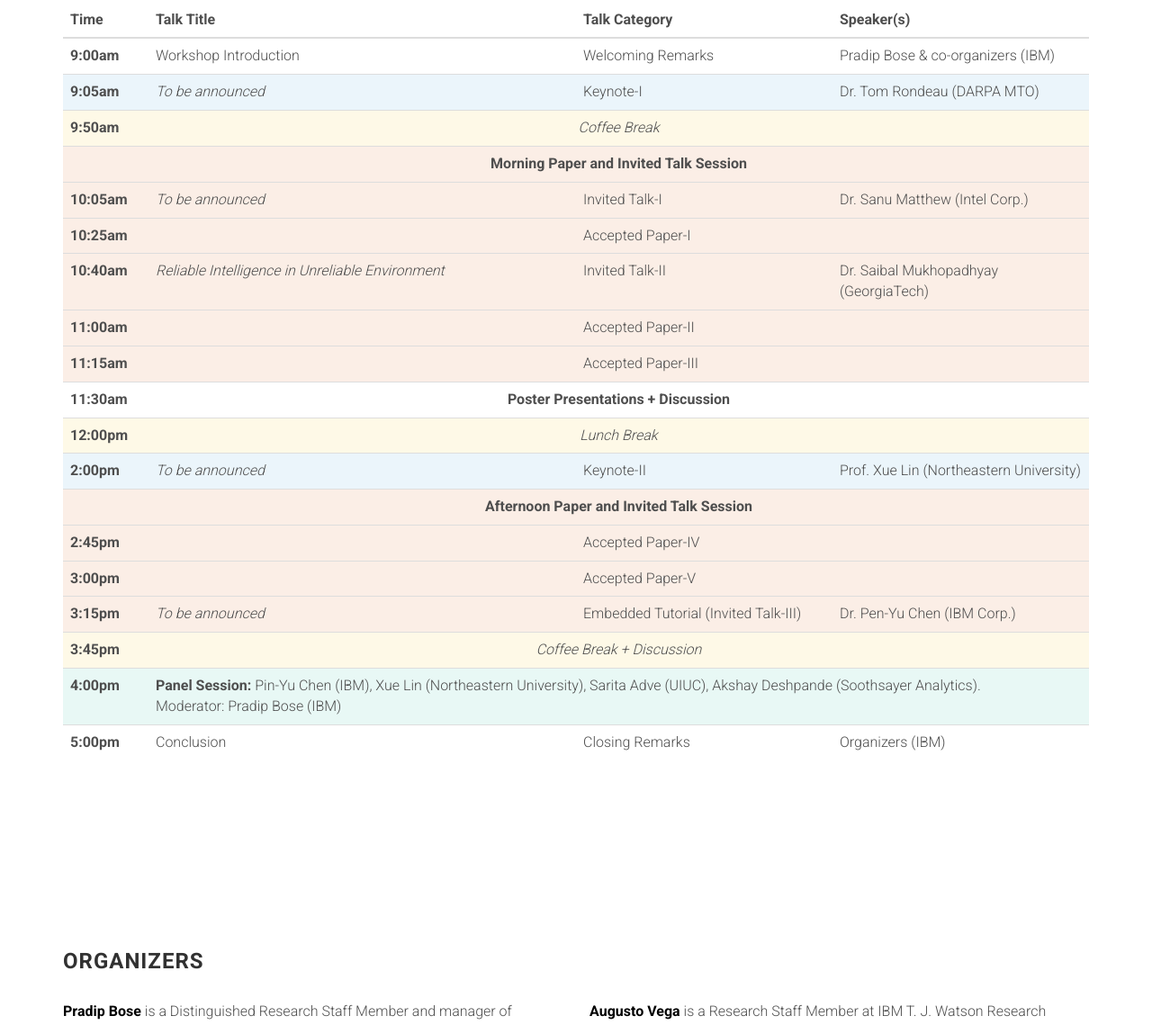
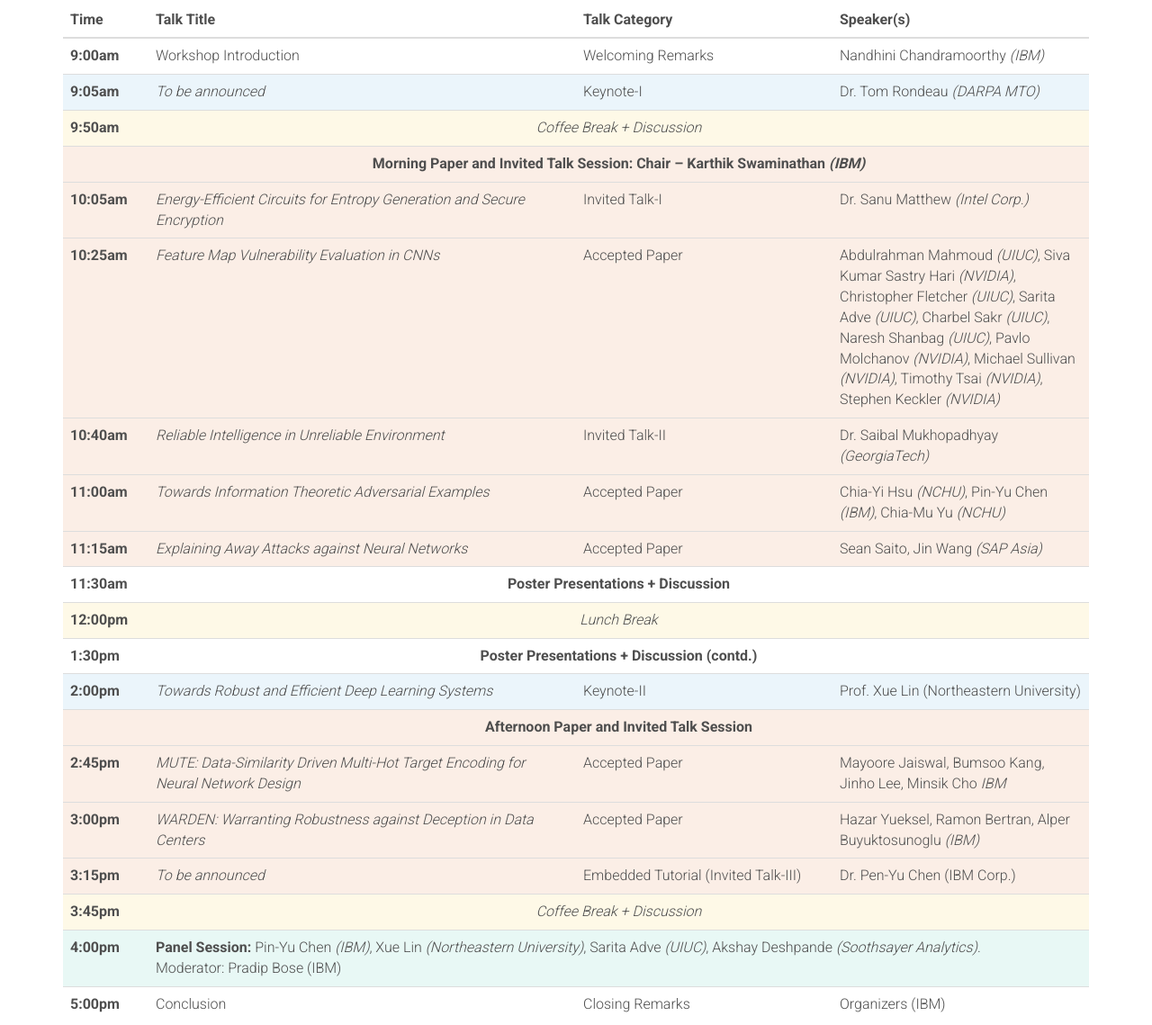
Before and after one commit to augustojv/sara-workshop-2020, a website: page index.html in a window 1280 px wide. Shown: the part 2760-3899 px from the top of the page at 90% size. Drawn offline with Linux system fonts and the light colour scheme; files whose address does not match are found by name.

Commit message:
Program updated

```diff
--- a/index.html
+++ b/index.html
@@ -371,51 +371,53 @@
                           <th scope="row">9:00am</th>
                           <td>Workshop Introduction</td>
 						  <td>Welcoming Remarks</td>
-						  <td>Pradip Bose & co-organizers (IBM)</td>
+						  <td>Nandhini  Chandramoorthy <em>(IBM)</em></td>
                         </tr>
                         <tr bgcolor="#EBF5FB">
                           <th scope="row">9:05am</th>
                           <td><em>To be announced</em></td>
 						  <td>Keynote-I</td>
-						  <td>Dr. Tom Rondeau (DARPA MTO)</td>
+						  <td>Dr. Tom Rondeau <em>(DARPA MTO)</em></td>
                         </tr>
                         <tr bgcolor="#FEF9E7">
                           <th scope="row">9:50am</th>
-                          <td colspan="3" align="center"><i>Coffee Break</i></td>
+                          <td colspan="3" align="center"><em>Coffee Break + Discussion</em></td>
                         </tr>
                         <tr bgcolor="#FBEEE6">
                           <th scope="row"></th>
-                          <td colspan="3" align="center"><strong>Morning Paper and Invited Talk Session</strong></td>
+                          <td colspan="3" align="center"><strong>Morning Paper and Invited Talk Session: Chair – Karthik Swaminathan <em>(IBM)</em></strong></td>
                         </tr>
                         <tr bgcolor="#FBEEE6">
                           <th scope="row">10:05am</th>
-                          <td><em>To be announced</em></td>
+                          <td><em>Energy-Efficient Circuits for Entropy Generation and Secure Encryption</em></td>
 						  <td>Invited Talk-I</td>
-						  <td>Dr. Sanu Matthew (Intel Corp.)</td>
+						  <td>Dr. Sanu Matthew <em>(Intel Corp.)</em></td>
                         </tr>
                         <tr bgcolor="#FBEEE6">
                           <th scope="row">10:25am</th>
-                          <td><em></em></td>
-						  <td>Accepted Paper-I</td>
-						  <td></td>
+                          <td><em>Feature Map Vulnerability Evaluation in CNNs</em></td>
+						  <td>Accepted Paper</td>
+						  <td>Abdulrahman Mahmoud <em>(UIUC)</em>, Siva Kumar Sastry Hari <em>(NVIDIA)</em>, Christopher Fletcher <em>(UIUC)</em>, Sarita Adve <em>(UIUC)</em>,
+							  Charbel Sakr <em>(UIUC)</em>, Naresh Shanbag <em>(UIUC)</em>, Pavlo Molchanov <em>(NVIDIA)</em>, Michael Sullivan <em>(NVIDIA)</em>,
+							  Timothy Tsai <em>(NVIDIA)</em>, Stephen Keckler <em>(NVIDIA)</em></td>
                         </tr>
                         <tr bgcolor="#FBEEE6">
                           <th scope="row">10:40am</th>
                           <td><em>Reliable Intelligence in Unreliable Environment</em></td>
 						  <td>Invited Talk-II</td>
-						  <td>Dr. Saibal Mukhopadhyay (GeorgiaTech)</td>
+						  <td>Dr. Saibal Mukhopadhyay <em>(GeorgiaTech)</em></td>
                         </tr>
                         <tr bgcolor="#FBEEE6">
                           <th scope="row">11:00am</th>
-                          <td><em></em></td>
-						  <td>Accepted Paper-II</td>
-						  <td></td>
+                          <td><em>Towards Information Theoretic Adversarial Examples</em></td>
+						  <td>Accepted Paper</td>
+						  <td>Chia-Yi Hsu <em>(NCHU)</em>,  Pin-Yu Chen <em>(IBM)</em>, Chia-Mu Yu <em>(NCHU)</em></td>
                         </tr>
                         <tr bgcolor="#FBEEE6">
                           <th scope="row">11:15am</th>
-                          <td><em></em></td>
-						  <td>Accepted Paper-III</td>
-						  <td></td>
+                          <td><em>Explaining Away Attacks against Neural Networks</em></td>
+						  <td>Accepted Paper</td>
+						  <td>Sean Saito, Jin Wang <em>(SAP Asia)</em></td>
                         </tr>
                         <tr>
                           <th scope="row">11:30am</th>
@@ -426,9 +428,13 @@
                           <td colspan="3" align="center"><i>Lunch Break</i></td>
                         </tr>
                         <tr>
+                          <th scope="row">1:30pm</th>
+                          <td colspan="3" align="center"><strong>Poster Presentations + Discussion (contd.)</strong></td>
+                        </tr>
+                        <tr>
                         <tr bgcolor="#EBF5FB">
                           <th scope="row">2:00pm</th>
-                          <td><em>To be announced</em></td>
+                          <td><em>Towards Robust and Efficient Deep Learning Systems</em></td>
 						  <td>Keynote-II</td>
 						  <td>Prof. Xue Lin (Northeastern University)</td>
                         </tr>
@@ -438,15 +444,15 @@
                         </tr>
                         <tr bgcolor="#FBEEE6">
                           <th scope="row">2:45pm</th>
-                          <td><em></em></td>
-						  <td>Accepted Paper-IV</td>
-						  <td></td>
+                          <td><em>MUTE: Data-Similarity Driven Multi-Hot Target Encoding for Neural Network Design</em></td>
+						  <td>Accepted Paper</td>
+						  <td>Mayoore Jaiswal, Bumsoo Kang, Jinho Lee, Minsik Cho <em>IBM</em></td>
                         </tr>
                         <tr bgcolor="#FBEEE6">
                           <th scope="row">3:00pm</th>
-                          <td><em></em></td>
-						  <td>Accepted Paper-V</td>
-						  <td></td>
+                          <td><em>WARDEN: Warranting Robustness against Deception in Data Centers</em></td>
+						  <td>Accepted Paper</td>
+						  <td>Hazar Yueksel, Ramon Bertran, Alper Buyuktosunoglu <em>(IBM)</em></td>
                         </tr>
                         <tr bgcolor="#FBEEE6">
                           <th scope="row">3:15pm</th>
@@ -460,8 +466,8 @@
                         </tr>
                         <tr bgcolor="#E8F8F5">
                           <th scope="row">4:00pm</th>
-                          <td colspan="3"><strong>Panel Session:</strong> Pin-Yu Chen (IBM), Xue Lin (Northeastern University),
-							  Sarita Adve (UIUC), Akshay Deshpande (Soothsayer Analytics).<br>
+                          <td colspan="3"><strong>Panel Session:</strong> Pin-Yu Chen <em>(IBM)</em>, Xue Lin <em>(Northeastern University)</em>, Sarita Adve <em>(UIUC)</em>,
+							  Akshay Deshpande <em>(Soothsayer Analytics)</em>.<br>
 							  Moderator: Pradip Bose (IBM)</td>
                         </tr>
                         <tr>
```
